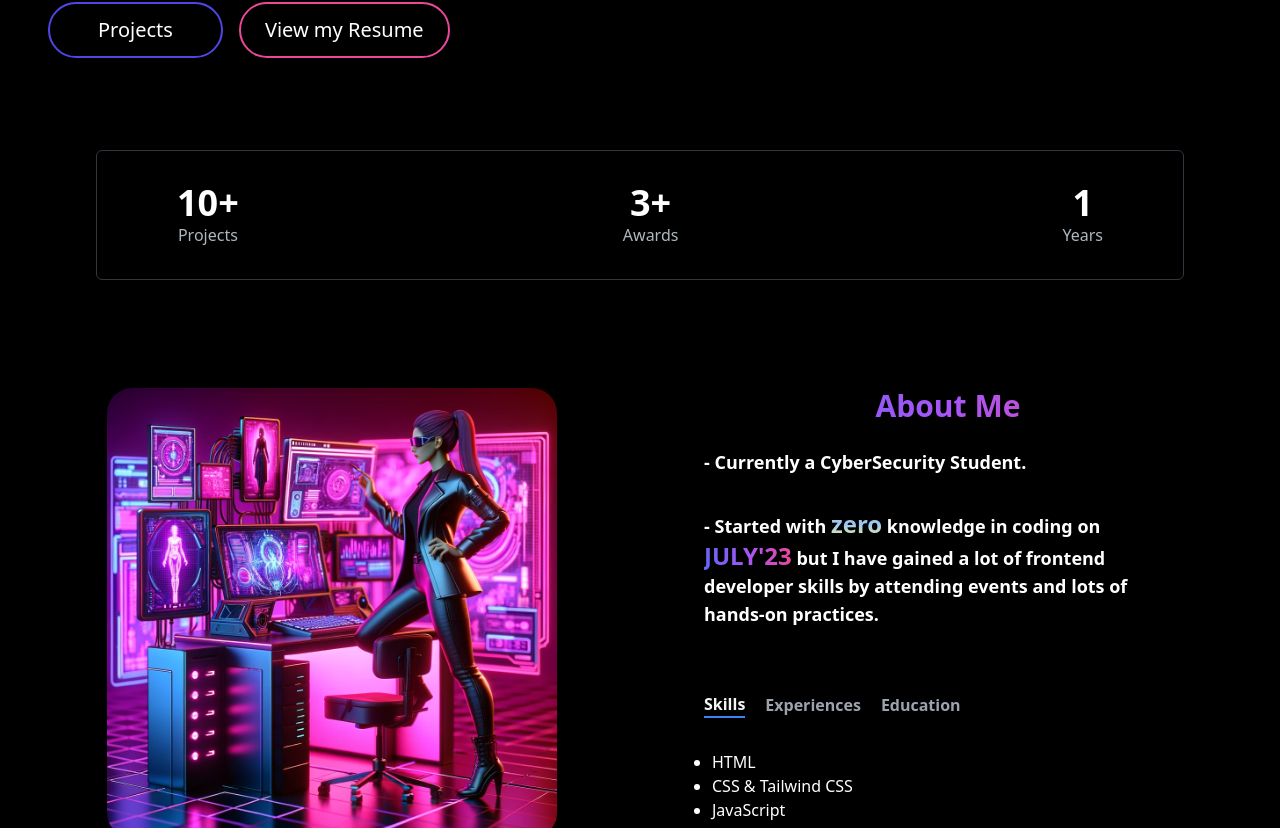
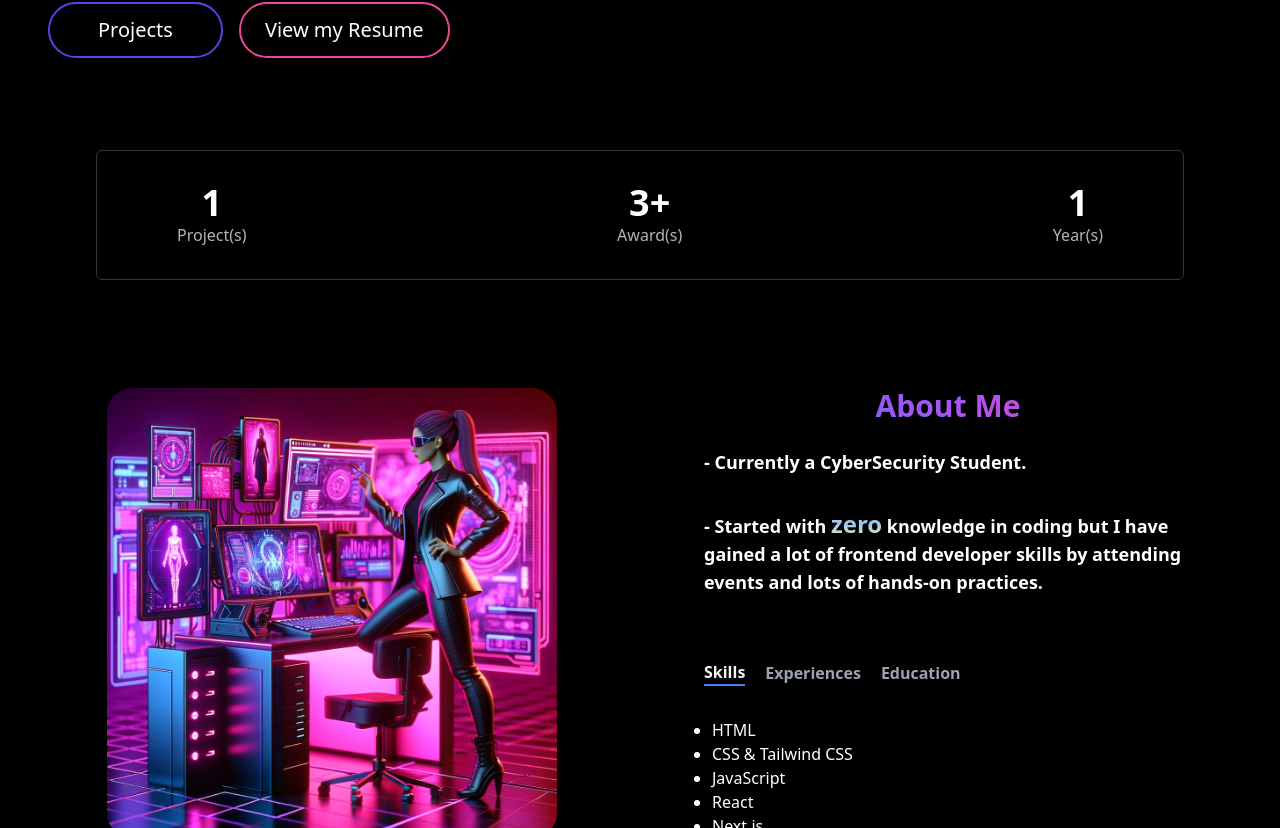
Before and after one commit to Cryogas/portfolio-nextjs, a Next.js app in the folder portfolio-next/: page / in a window 1280 px wide. Shown: the part 707-1535 px from the top of the page. Built offline with nearby package versions, Linux system fonts and the light colour scheme.

Commit message:
achievement section done

```diff
--- a/portfolio-next/components/AboutMe.jsx
+++ b/portfolio-next/components/AboutMe.jsx
@@ -59,8 +59,8 @@ const AboutMe = () => {
                 <div className="mt-4 mb-4 md:mt-0 text-left flex flex-col h-full">
                     <h1 className="text-7xl md:text-3xl text-center font-bold text-transparent bg-clip-text bg-gradient-to-r from-indigo-500 via-purple-500 to-pink-500 mb-4">About Me</h1>
                     <p className="text-base font-semibold lg:text-lg mt-2">- Currently a CyberSecurity Student.</p>
-                    <p className="text-lg font-semibold md:text-m text-justified lg:text-lg mt-8">- Started with <span className=" text-2xl font-bold text-transparent bg-clip-text bg-gradient-to-b from-yellow-300 via-blue-300 to-yellow-200">zero</span> knowledge in coding on
-                    <span className=" text-2xl font-bold text-transparent bg-clip-text bg-gradient-to-r from-indigo-500 via-purple-500 to-pink-500"> JULY'23</span> but I have gained a lot of frontend developer skills by attending events and lots of hands-on practices.</p>
+                    <p className="text-lg font-semibold md:text-m text-justified lg:text-lg mt-8">- Started with <span className=" text-2xl font-bold text-transparent bg-clip-text bg-gradient-to-b from-yellow-300 via-blue-300 to-yellow-200">zero</span> knowledge in coding
+                    but I have gained a lot of frontend developer skills by attending events and lots of hands-on practices.</p>
                     <p className="text-base text-center lg:text-lg"></p>
                     <p className="text-base text-center lg:text-lg"></p>
                     <div className="flex flex-row mt-16">
--- a/portfolio-next/components/AchievementsSection.jsx
+++ b/portfolio-next/components/AchievementsSection.jsx
@@ -2,15 +2,15 @@ import React from "react";
 
 const achievementsList = [
     {
-        metric: "Projects",
-        value: "10+",
+        metric: "Project(s)",
+        value: "1",
     },
     {
-        metric: "Awards",
+        metric: "Award(s)",
         value: "3+",
     },
     {
-        metric: "Years",
+        metric: "Year(s)",
         value: "1",
     }
 
```
